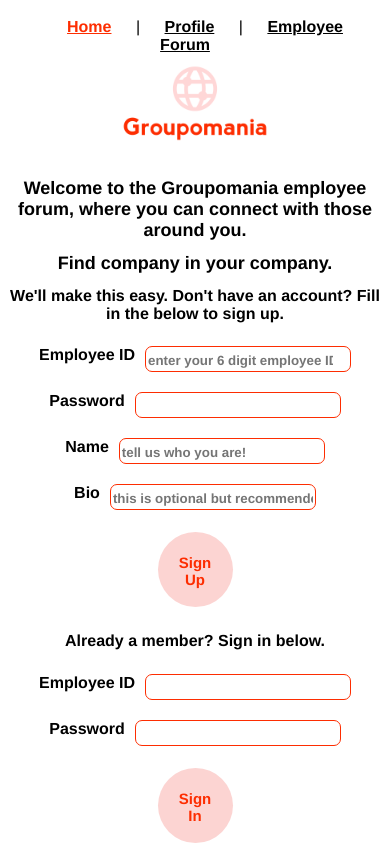
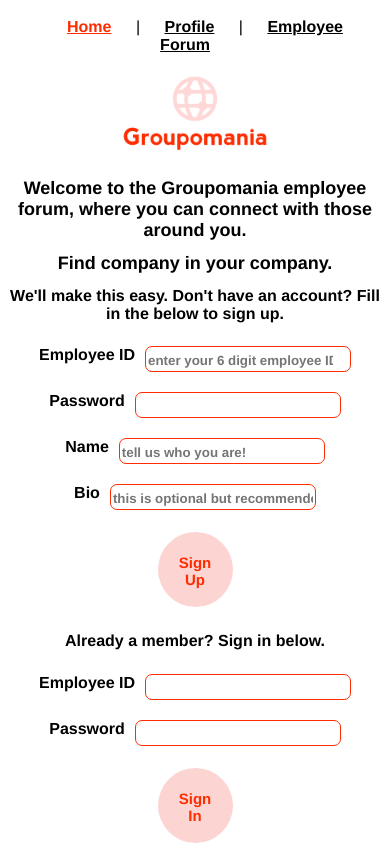
Before and after one commit to lip-balm/Project-7-CONNECT-E, a Vue app in the folder cli-version/: page / in a window 390 px wide. Built offline with nearby package versions, Linux system fonts and the light colour scheme.

Commit message:
css edit

```diff
--- a/cli-version/src/App.vue
+++ b/cli-version/src/App.vue
@@ -59,6 +59,10 @@ button {
     font-size: 18px;
   }
 
+#logo {
+    margin: 10px;
+  }
+
 img {
   max-width: 92%;
 }
```
